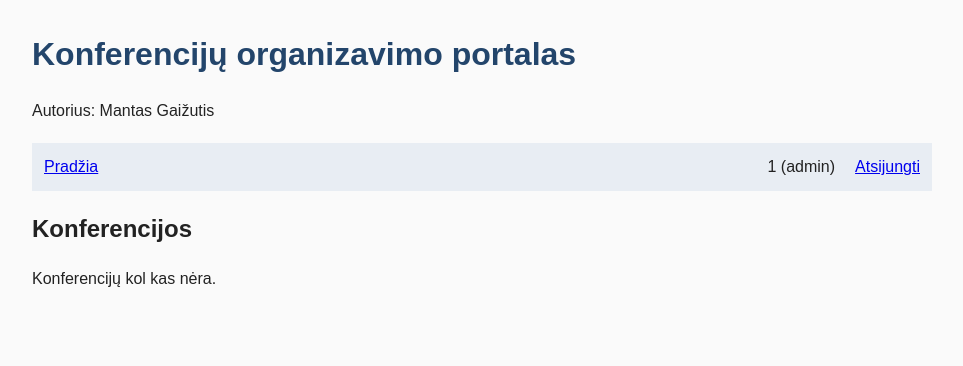
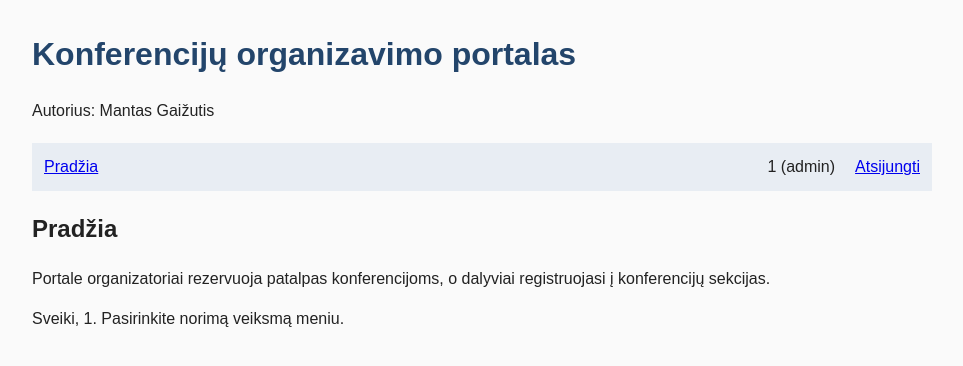
Before and after one commit to ncyxie/konferenciju-portalas, a PHP site: page /index.php in a window 1280 px wide. Shown: the top 366 px of the page, without its empty margins (158-1121 px from the left). Run offline with PHP 8.4, Linux system fonts and the light colour scheme; the visitor is signed in with stand-in values (Sample User, id 1); data that the repository does not hold is empty.

Commit message:
Replace public conference list with title page

```diff
--- a/src/index.php
+++ b/src/index.php
@@ -1,74 +1,22 @@
 <?php
 session_start();
-require "db.php";
-
-$sql = "SELECT id, pavadinimas, aprasymas
-        FROM konferencija
-        ORDER BY id DESC";
-
-$uzklausa = $pdo->query($sql);
-$konferencijos = $uzklausa->fetchAll();
 
 $puslapioPavadinimas = "Konferencijų organizavimo portalas";
 require "antraste.php";
 ?>
 
-    <h2>Konferencijos</h2>
+    <h2>Pradžia</h2>
+
+    <p>Portale organizatoriai rezervuoja patalpas konferencijoms, o dalyviai registruojasi į konferencijų sekcijas.</p>
 
     <?php
-    if (count($konferencijos) === 0)
+    if (isset($_SESSION["naudotojo_id"]))
     {
-        echo "<p>Konferencijų kol kas nėra.</p>";
+        echo "<p>Sveiki, " . htmlspecialchars($_SESSION["vardas"]) . ". Pasirinkite norimą veiksmą meniu.</p>";
     }
-
-    foreach ($konferencijos as $konferencija)
+    else
     {
-        echo "<article>";
-        echo "<h3>" . htmlspecialchars($konferencija["pavadinimas"]) . "</h3>";
-
-        // Aprašymas neprivalomas.
-        if ($konferencija["aprasymas"] !== null && $konferencija["aprasymas"] !== "")
-        {
-            echo "<p>" . htmlspecialchars($konferencija["aprasymas"]) . "</p>";
-        }
-
-        // Konferencijos sekcijos.
-        $sql = "SELECT pavadinimas, aprasymas
-                FROM sekcija
-                WHERE fk_sekcija_konferencija = :konferencija
-                ORDER BY id";
-
-        $uzklausa = $pdo->prepare($sql);
-        $uzklausa->execute([":konferencija" => $konferencija["id"]]);
-        $sekcijos = $uzklausa->fetchAll();
-
-        echo "<h4>Sekcijos</h4>";
-
-        if (count($sekcijos) === 0)
-        {
-            echo "<p>Sekcijų kol kas nėra.</p>";
-        }
-        else
-        {
-            echo "<ul>";
-
-            foreach ($sekcijos as $sekcija)
-            {
-                echo "<li>";
-                echo "<strong>" . htmlspecialchars($sekcija["pavadinimas"]) . "</strong>";
-
-                if ($sekcija["aprasymas"] !== null && $sekcija["aprasymas"] !== "")
-                {
-                    echo " – " . htmlspecialchars($sekcija["aprasymas"]);
-                }
-
-                echo "</li>";
-            }
-
-            echo "</ul>";
-        }
-
-        echo "</article>";
+        echo '<p>Norėdami naudotis sistema, <a href="prisijungti.php">prisijunkite</a>.</p>';
     }
     ?>
 </body>
```
